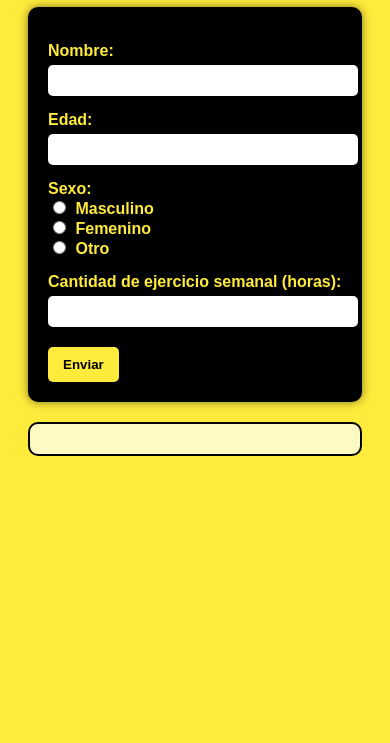
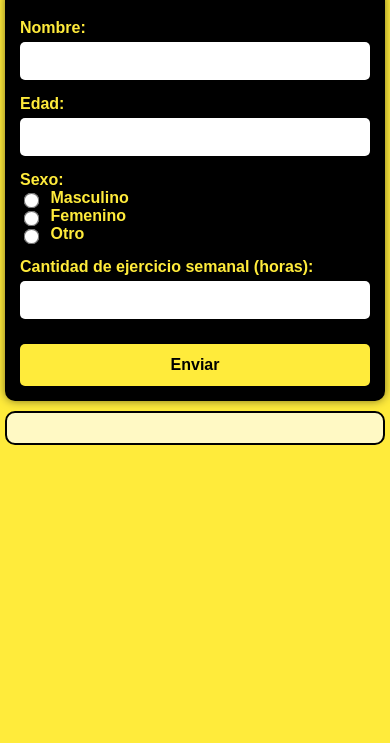
Before and after one commit to Neberuslml/Healthy-Zone, a plain HTML site: page index.html in a window 390 px wide. Shown: the part 101-844 px from the top of the page. Drawn offline with Linux system fonts and the light colour scheme.

Commit message:
Enhance form styling and layout for responsiveness
Updated styles and layout for improved responsiveness and usability.

```diff
--- a/index.html
+++ b/index.html
@@ -4,75 +4,110 @@
     <meta charset="UTF-8" />
     <title>Formulario de Datos Personales - Generar Dieta</title>
     <style>
-        /* Fondo amarillo y texto negro para toda la página */
+        /* Estilos base */
         body {
-            background-color: #FFEB3B; /* amarillo brillante */
-            color: #000000; /* negro */
+            background-color: #FFEB3B;
+            color: #000000;
             font-family: Arial, sans-serif;
-            padding: 20px;
+            padding: 20px 10px;
+            margin: 0;
+            box-sizing: border-box;
         }
 
-        /* Estilo para el contenedor del formulario */
         form {
-            background-color: #000000; /* negro */
-            color: #FFEB3B; /* amarillo */
+            background-color: #000000;
+            color: #FFEB3B;
             padding: 20px;
             border-radius: 10px;
             max-width: 400px;
-            margin: auto;
+            margin: 20px auto;
             box-shadow: 0 0 10px rgba(0,0,0,0.5);
+            box-sizing: border-box;
         }
 
-        /* Estilo para las etiquetas y campos de entrada */
         label {
             display: block;
             margin-top: 15px;
             font-weight: bold;
+            font-size: 1rem;
         }
 
         input[type="text"],
         input[type="number"] {
             width: 100%;
-            padding: 8px;
+            padding: 12px;
             margin-top: 5px;
             border: none;
             border-radius: 5px;
+            font-size: 1rem;
+            box-sizing: border-box;
         }
 
-        /* Estilo para los botones de opción */
         input[type="radio"] {
-            margin-right: 5px;
+            margin-right: 8px;
+            transform: scale(1.2);
+            vertical-align: middle;
         }
 
-        /* Botón con color amarillo y texto negro */
         button {
-            margin-top: 20px;
+            margin-top: 25px;
             background-color: #FFEB3B;
             color: #000000;
             border: none;
-            padding: 10px 15px;
+            padding: 15px 20px;
             font-weight: bold;
             border-radius: 5px;
             cursor: pointer;
+            width: 100%;
+            font-size: 1.1rem;
         }
 
         button:hover {
             background-color: #f2d600;
         }
 
-        /* Estilo para el texto de resultado */
+        /* Resultado */
         #resultado {
             max-width: 400px;
             margin: 20px auto;
             font-weight: bold;
             font-size: 1.1em;
             color: #000000;
-            background-color: #FFF9C4; /* amarillo claro */
+            background-color: #FFF9C4;
             border: 2px solid #000000;
             padding: 15px;
             border-radius: 10px;
             text-align: center;
-            white-space: pre-wrap; /* para mostrar saltos de línea */
+            white-space: pre-wrap;
+            box-sizing: border-box;
+        }
+
+        /* Ajustes para pantallas pequeñas */
+        @media (max-width: 450px) {
+            body {
+                padding: 10px 5px;
+            }
+
+            form, #resultado {
+                max-width: 100%;
+                margin: 10px auto;
+                padding: 15px;
+            }
+
+            button {
+                padding: 12px;
+                font-size: 1rem;
+            }
+
+            input[type="text"],
+            input[type="number"] {
+                padding: 10px;
+                font-size: 1rem;
+            }
+
+            label {
+                font-size: 1rem;
+            }
         }
     </style>
 </head>
```
